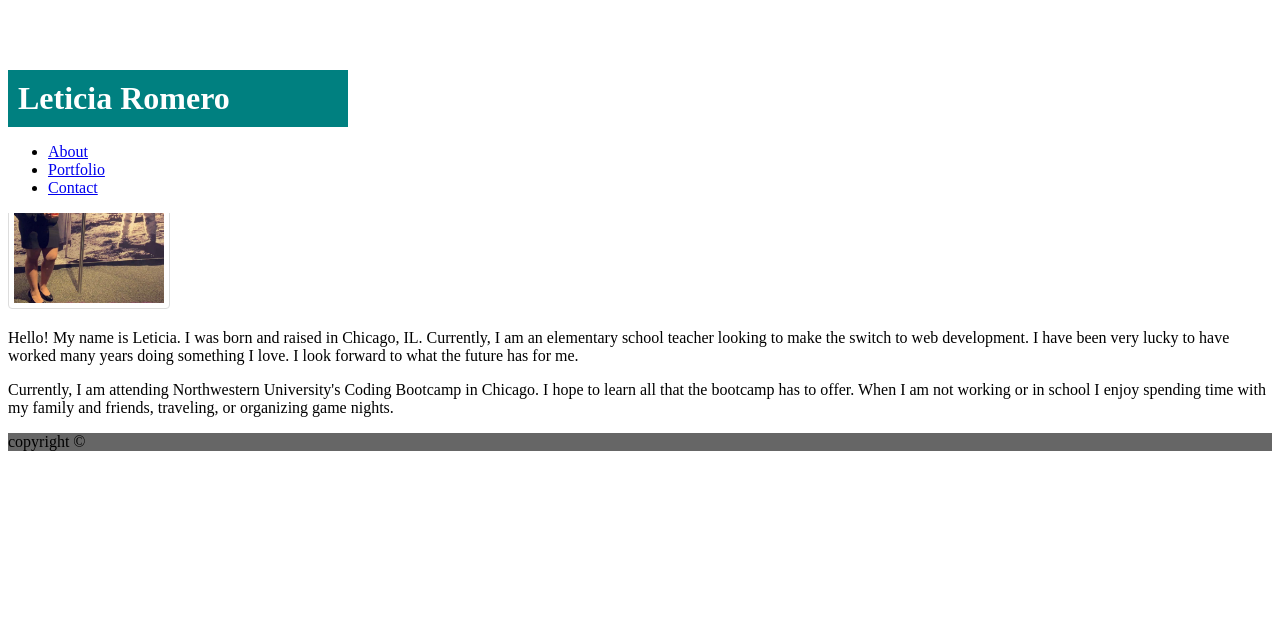
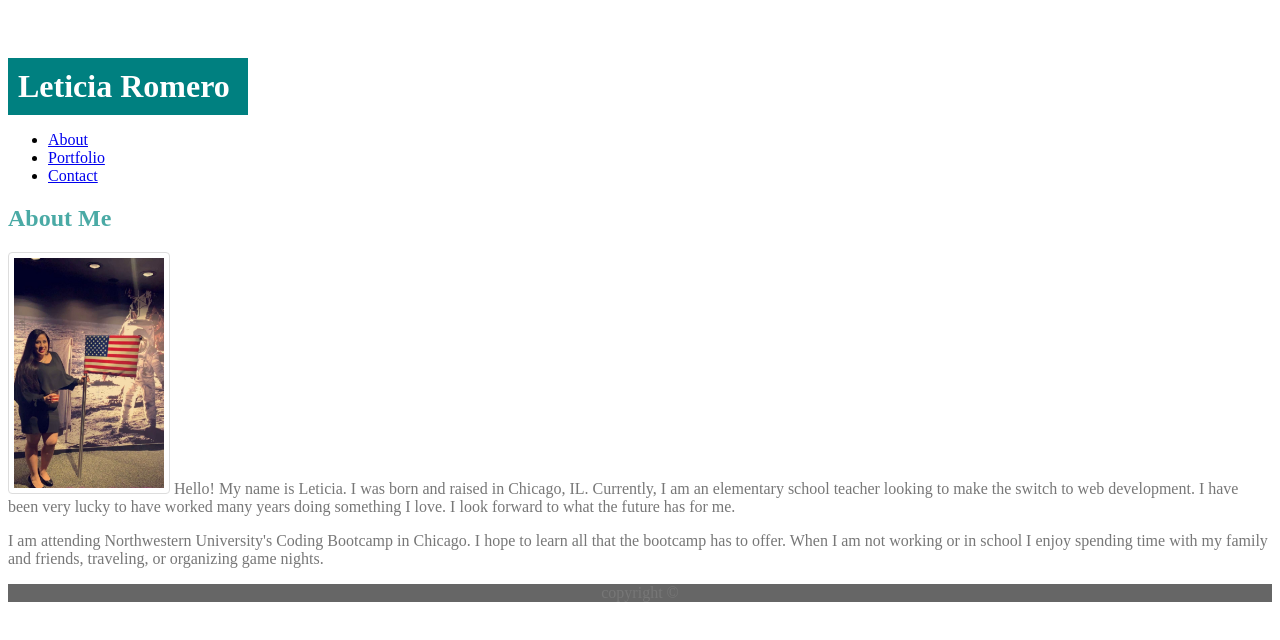
Before and after one commit to Lromero5/portfolio, a plain HTML site: page index.html in a window 1280 px wide. Drawn offline with Linux system fonts and the light colour scheme.

Commit message:
css changes made

```diff
--- a/assets/css/style.css
+++ b/assets/css/style.css
@@ -1,18 +1,25 @@
 /* This will be my css file for all three html files */
 
 /* I want the header to remain at the top of the page, should I add a fixed position to it?  */
+
+body {
+    background-color: #ffffff;
+    border-color: #ddd;
+}
+
 header {
     background-color: white;
     padding-top: 50px;
-    position: fixed;
+    border: #cccccc;
 }
 
+/* how do I get the nav to move to the top right? */
 .topnavigation {
     display: inline;
 }
 
 h1 {
-    width: 320px;
+    width: 220px;
     padding: 10px;
     border: 5px ;
     margin: 0;
@@ -20,19 +27,28 @@ h1 {
     color: white;
 }
 
-/* my image is cut off when I add a fixed position */
+h2 {
+    color: #4aaaa5;
+}
+/* my image gets cut off when I add a fixed position */
 img {
     border: 1px solid #ddd;
     border-radius: 4px;
     padding: 5px;
     width: 150px;
-
   }
 
-
+p {
+    color: #777777;
+}
+  /* this is the first paragraph in the about me section. */
+.inline {
+    display: inline;
+}
 
   footer {
       background-color: #666666;
       position: sticky;
+      text-align: center;
 
   }
--- a/index.html
+++ b/index.html
@@ -47,7 +47,7 @@
         I look forward to what the future has for me.
     </p>
 
-    <p class="inline"> Currently, I am attending Northwestern University's Coding Bootcamp in Chicago. I hope to learn all that the bootcamp has to offer. When I am not working or in school I enjoy spending time with my family and friends, traveling, or organizing game nights.
+    <p> I am attending Northwestern University's Coding Bootcamp in Chicago. I hope to learn all that the bootcamp has to offer. When I am not working or in school I enjoy spending time with my family and friends, traveling, or organizing game nights.
     </p>
 
   </div>
```
